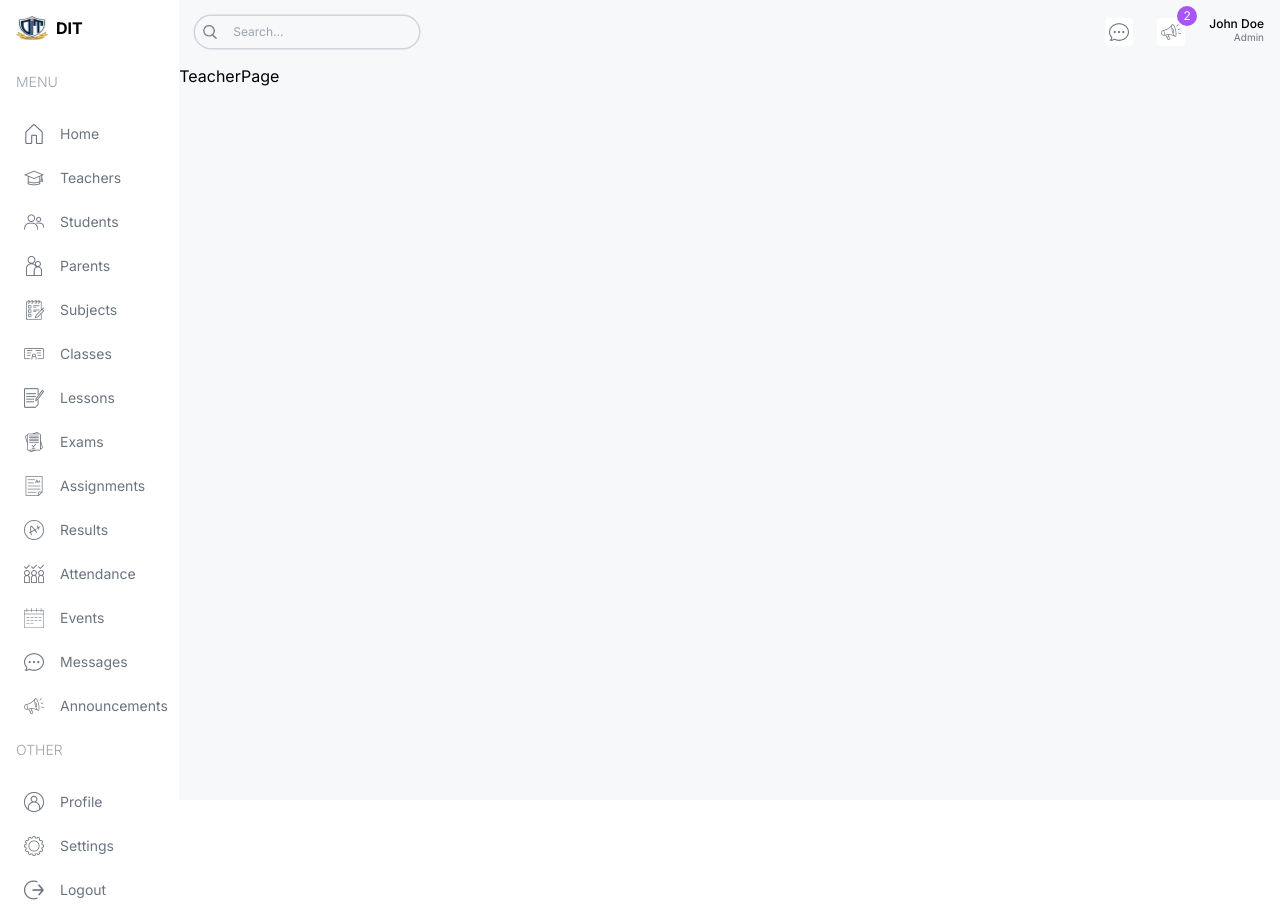
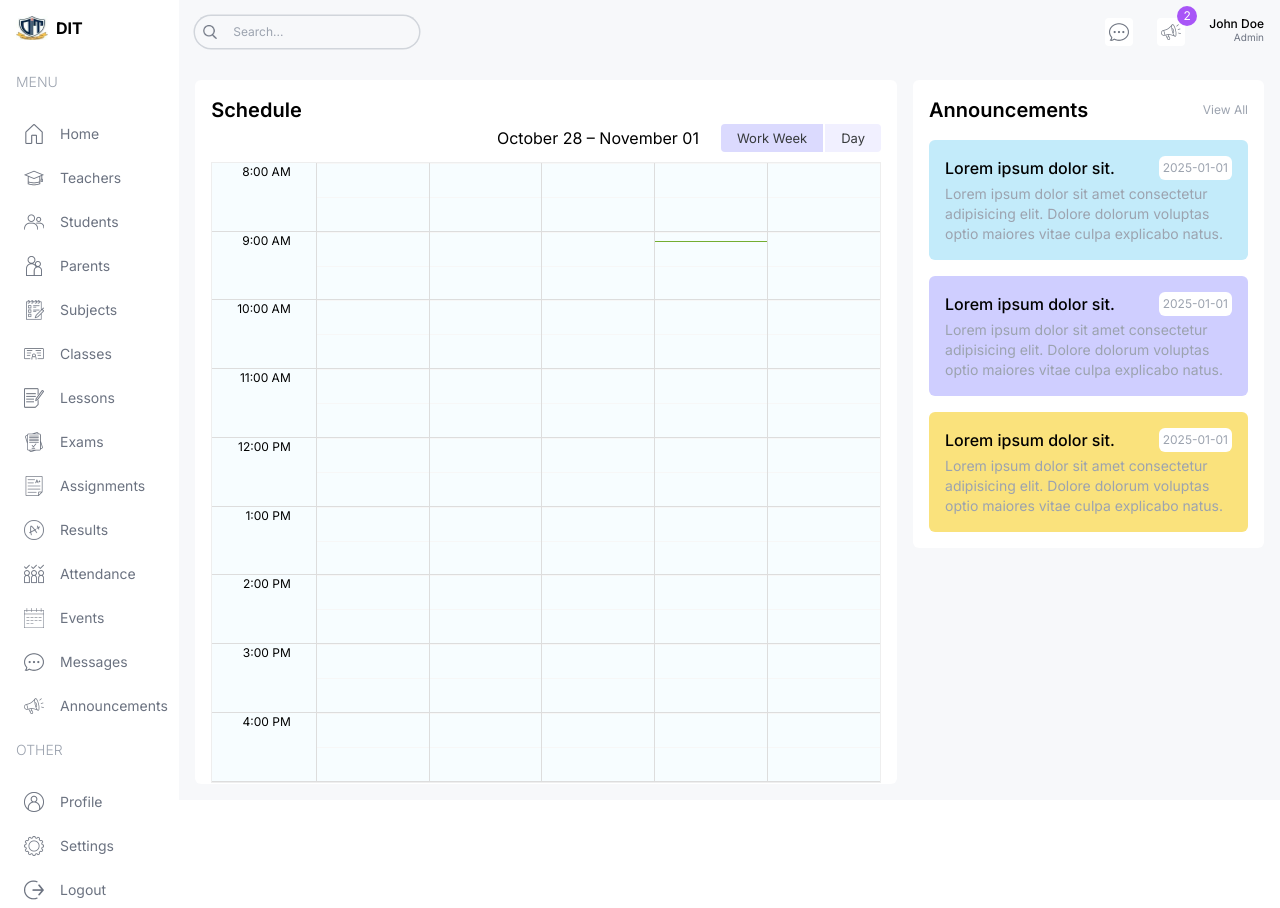
Before and after one commit to umarabdullah-991/Department-Management-System-FYP, a Next.js app in the folder Front-End/: page /teacher in a window 1280 px wide. Built offline with nearby package versions, Linux system fonts and the light colour scheme.

Commit message:
Add TeacherPage component layout with BigCalendar and Announcements sections.

```diff
--- a/Front-End/src/app/(dashboard)/student/page.tsx
+++ b/Front-End/src/app/(dashboard)/student/page.tsx
@@ -20,4 +20,5 @@
         </div>
     )
 }
+
 export default StudentPage;
--- a/Front-End/src/app/(dashboard)/teacher/page.tsx
+++ b/Front-End/src/app/(dashboard)/teacher/page.tsx
@@ -1,6 +1,24 @@
+import Announcements from "@/components/Announcements";
+import BigCalendar from "@/components/BigCalender";
+import EventCalendar from "@/components/EventCalendar";
+
 const TeacherPage = () => {
     return (
-        <div className = ''> TeacherPage </div>
+        <div className = 'flex-1 p-4 flex gap-4 flex-col xl:flex-row'>
+            {/* Left */}
+            <div className="w-full xl:w-2/3 ">
+            <div className="h-full bg-white p-4 rounded-md">
+                <h1 className="text-xl font-semibold">Schedule</h1>
+                <BigCalendar />
+            </div>
+            </div>
+            {/* Right */}
+            <div className="w-full xl:w-1/3 flex flex-col gap-8">
+
+                <Announcements/>
+            </div>
+        </div>
     )
 }
+
 export default TeacherPage;
```
